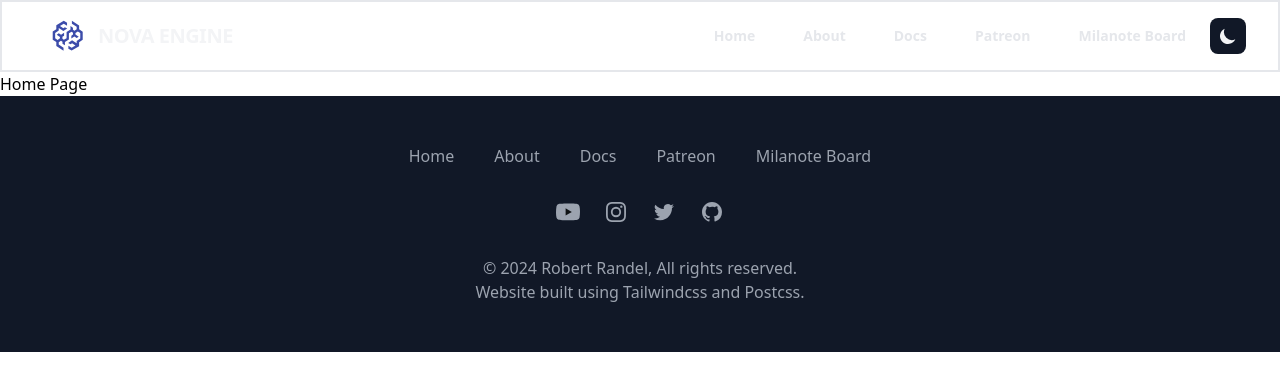
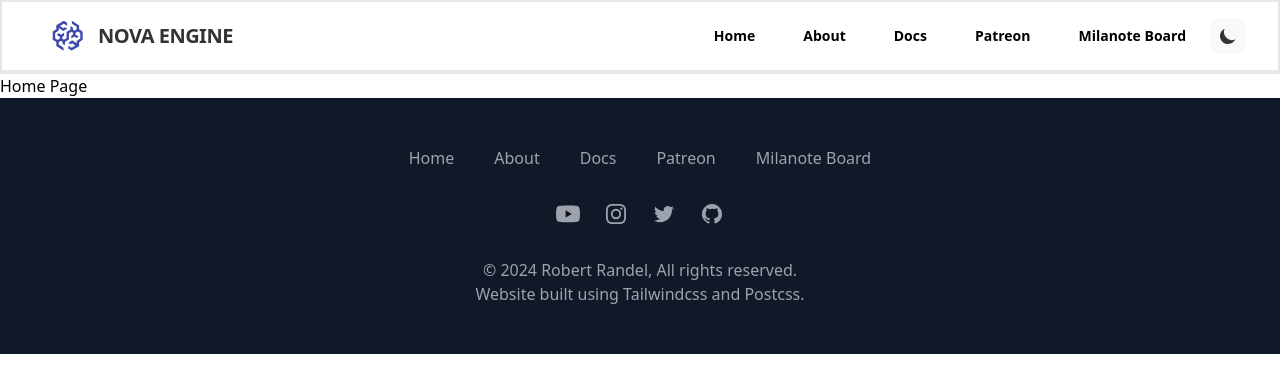
Before and after one commit to rrandel/Nova-Web, a React (Vite) app: page / in a window 1280 px wide. Shown: the top 392 px of the page. Built offline with nearby package versions, Linux system fonts and the light colour scheme.

Commit message:
Figuring out the color scheme.

```diff
--- a/src/components/Navbar/Navbar.jsx
+++ b/src/components/Navbar/Navbar.jsx
@@ -7,21 +7,21 @@ const Navbar = () => {
   const { isDarkMode, toggleDarkMode } = useDarkMode();
 
   return (
-    <div className="top-0 z-50 w-full text-gray-200 bg-lightMode-primary dark:bg-darkMode-primary border-2 border-lightMode-accent dark:border-darkMode-accent md:sticky">
+        <div className="top-0 z-50 w-full md:sticky dark:text-darkMode-mainText dark:bg-darkMode-primaryBackground border-2 dark:border-darkMode-primaryBorder border-b-4 dark:border-b-darkMode-secondaryBorder">
             <div x-data="{ open: false }" className="flex flex-col max-w-full px-4 mx-auto md:items-center md:justify-between md:flex-row md:px-6 lg:px-8">
                 <div className="flex flex-row items-center justify-between p-4">
-                <a href="/" className="flex text-gray-100 transition duration-1000 ease-in-out group">
-                    <img src={ brainwave } className="transition-opacity h-9 w-9 group-hover:opacity-50 group-focus:opacity-70" alt="Nova Engine Logo" />
-                    <div className="mt-1 ml-3 text-xl font-black tracking-tight text-gray-100 uppercase transition-colors group-hover:text-gray-400/60"> Nova Engine</div>
+                    <a href="/" className="flex text-darkMode-mainText transition duration-1000 ease-in-out group">
+                        <img src={brainwave} className="transition-opacity h-9 w-9 group-hover:opacity-50 group-focus:opacity-70" alt="Nova Engine Logo" />
+                        <div className="mt-1 ml-3 text-xl font-black tracking-tight uppercase transition-colors text-lightMode-mainText dark:text-darkMode-mainText group-hover:text-lightMode-hoverIcon dark:group-hover:text-darkMode-hoverIcon"> Nova Engine</div>
                     </a>
                 </div>
                 <nav className="flex-col flex-grow hidden pb-4 md:pb-0 md:flex md:justify-end md:flex-row">
-                <a className="px-4 py-2 mt-2 text-sm font-semibold rounded-lg md:mt-0 md:ml-4 hover:text-white focus:text-white hover:bg-orange-600 focus:bg-orange-700 focus:outline-none focus:shadow-outline" href="/" title="Home">Home</a>
-                <a className="px-4 py-2 mt-2 text-sm font-semibold rounded-lg md:mt-0 md:ml-4 hover:text-white focus:text-white hover:bg-orange-600 focus:bg-orange-700 focus:outline-none focus:shadow-outline" href="/about" title="About">About</a>
-                <a className="px-4 py-2 mt-2 text-sm font-semibold rounded-lg md:mt-0 md:ml-4 hover:text-white focus:text-white hover:bg-orange-600 focus:bg-orange-700 focus:outline-none focus:shadow-outline" href="/docs" title="Docs">Docs</a>
-                <a className="px-4 py-2 mt-2 text-sm font-semibold rounded-lg md:mt-0 md:ml-4 hover:text-white focus:text-white hover:bg-orange-600 focus:bg-orange-700 focus:outline-none focus:shadow-outline" href="#Patreon" title="Patreon">Patreon</a>
-                <a className="px-4 py-2 mt-2 text-sm font-semibold rounded-lg md:mt-0 md:ml-4 hover:text-white focus:text-white hover:bg-orange-600 focus:bg-orange-700 focus:outline-none focus:shadow-outline" href="#Milanote Board" title="Milanote Board">Milanote Board</a>
-                <button onClick={toggleDarkMode} type="button" className={`p-2 text-sm rounded-lg md:ml-2 focus:outline-none focus:ring-4 transition-colors duration-200 ${isDarkMode ? 'bg-gray-900 text-gray-300 hover:bg-gray-600 focus:ring-gray-600' : 'bg-gray-900 text-gray-100 hover:bg-gray-100 hover:text-gray-900 focus:ring-gray-200'}`}>
+                    <a className="px-4 py-2 mt-2 text-sm font-semibold rounded-lg md:mt-0 md:ml-4 dark:hover:text-darkMode-mainText dark:hover:bg-darkMode-hoverBackground" href="/" title="Home">Home</a>
+                    <a className="px-4 py-2 mt-2 text-sm font-semibold rounded-lg md:mt-0 md:ml-4 dark:hover:text-darkMode-mainText dark:hover:bg-darkMode-hoverBackground" href="/about" title="About">About</a>
+                    <a className="px-4 py-2 mt-2 text-sm font-semibold rounded-lg md:mt-0 md:ml-4 dark:hover:text-darkMode-mainText dark:hover:bg-darkMode-hoverBackground" href="/docs" title="Docs">Docs</a>
+                    <a className="px-4 py-2 mt-2 text-sm font-semibold rounded-lg md:mt-0 md:ml-4 dark:hover:text-darkMode-mainText dark:hover:bg-darkMode-hoverBackground" href="#Patreon" title="Patreon">Patreon</a>
+                    <a className="px-4 py-2 mt-2 text-sm font-semibold rounded-lg md:mt-0 md:ml-4 dark:hover:text-darkMode-mainText dark:hover:bg-darkMode-hoverBackground" href="#Milanote Board" title="Milanote Board">Milanote Board</a>
+                    <button onClick={toggleDarkMode} type="button" className={`p-2 text-sm rounded-lg md:ml-2 focus:outline-none focus:ring-4 transition-colors duration-200 ${isDarkMode ? 'dark:bg-darkMode-primaryBackground dark:text-darkMode-inactiveText dark:hover:bg-lightMode-hoverIcon focus:ring-lightMode-secondaryBorder' : 'bg-lightMode-primaryBackground dark:bg-darkMode-primaryBackground text-lightMode-mainText dark:text-darkMode-mainText hover:bg-lightMode-hoverIcon dark:hover:bg-lightMode-hoverIcon focus:ring-gray-600'}`}>
                         {isDarkMode ? <LightModeIcon /> : <DarkModeIcon />}
                     </button>
                 </nav>
--- a/tailwind.config.js
+++ b/tailwind.config.js
@@ -26,7 +26,8 @@ export default {
           primaryButtonBackground: '#FF8C00', // Deep Orange
           buttonText: '#FFFFFF', // White
           secondaryButtonBackground: '#FF5722', // Bright Red-Orange
-          hoverBackground: '#FFD700', // Gold
+          hoverBackground: '#344fc7',
+          hoverIcon: '#4f4f4f',
         },
         darkMode: {
           primaryBackground: '#1E1E1E', // Dark Charcoal
@@ -43,7 +44,8 @@ export default {
           primaryButtonBackground: '#FF8C00', // Deep Orange
           buttonText: '#1E1E1E', // Dark Charcoal
           secondaryButtonBackground: '#FF5722', // Bright Red-Orange
-          hoverBackground: '#FFD700', // Gold
+          hoverBackground: '#344fc7',
+          hoverIcon: '#4f4f4f',
         },
       },
     },
```
Lines whose indentation alone changed are shown as unchanged.
